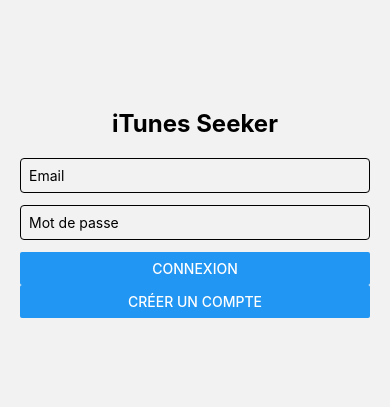
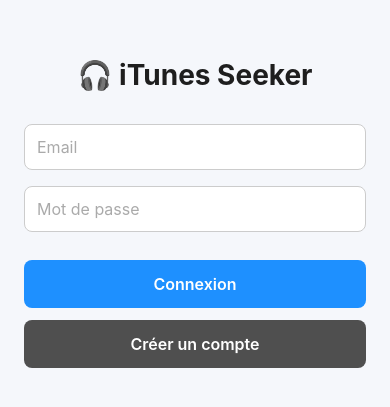
Before and after one commit to GoldSenseiBoi/iTunesSeeker, a React Native app in the folder iTunesSeeker/: screen / in a window 390 px wide. Shown: the part 209-616 px from the top of the page. Built offline with nearby package versions, Linux system fonts and the light colour scheme.

Commit message:
add new login

```diff
--- a/iTunesSeeker/screens/LoginScreen.js
+++ b/iTunesSeeker/screens/LoginScreen.js
@@ -1,5 +1,5 @@
 import React, { useEffect, useState } from 'react';
-import { Alert, Button, StyleSheet, Text, TextInput, View } from 'react-native';
+import { Alert, StyleSheet, Text, TextInput, TouchableOpacity, View } from 'react-native';
 import { signIn, signOut, signUp } from '../utils/auth';
 
 export default function LoginScreen({ setIsLoggedIn, logoutOnly }) {
@@ -13,10 +13,7 @@
   }, []);
 
   const handleLogin = async () => {
-    if (!email || !password) {
-      Alert.alert('Erreur', 'Veuillez remplir tous les champs');
-      return;
-    }
+    if (!email || !password) return Alert.alert('Erreur', 'Veuillez remplir tous les champs');
     try {
       await signIn(email, password);
       setIsLoggedIn(true);
@@ -26,10 +23,7 @@
   };
 
   const handleSignUp = async () => {
-    if (!email || !password) {
-      Alert.alert('Erreur', 'Veuillez remplir tous les champs');
-      return;
-    }
+    if (!email || !password) return Alert.alert('Erreur', 'Veuillez remplir tous les champs');
     try {
       await signUp(email, password);
       await signIn(email, password);
@@ -41,29 +35,69 @@
 
   return (
     <View style={styles.container}>
-      <Text style={styles.title}>iTunes Seeker</Text>
+      <Text style={styles.title}>🎧 iTunes Seeker</Text>
+
       <TextInput
-        style={styles.input}
         placeholder="Email"
         autoCapitalize="none"
+        value={email}
         onChangeText={setEmail}
-        value={email}
+        style={styles.input}
+        placeholderTextColor="#aaa"
       />
+
       <TextInput
-        style={styles.input}
         placeholder="Mot de passe"
         secureTextEntry
+        value={password}
         onChangeText={setPassword}
-        value={password}
+        style={styles.input}
+        placeholderTextColor="#aaa"
       />
-      <Button title="Connexion" onPress={handleLogin} />
-      <Button title="Créer un compte" onPress={handleSignUp} />
+
+      <TouchableOpacity style={styles.button} onPress={handleLogin}>
+        <Text style={styles.buttonText}>Connexion</Text>
+      </TouchableOpacity>
+
+      <TouchableOpacity style={[styles.button, styles.secondary]} onPress={handleSignUp}>
+        <Text style={styles.buttonText}>Créer un compte</Text>
+      </TouchableOpacity>
     </View>
   );
 }
 
 const styles = StyleSheet.create({
-  container: { flex: 1, justifyContent: 'center', padding: 20 },
-  input: { borderWidth: 1, marginBottom: 12, padding: 8, borderRadius: 4 },
-  title: { fontSize: 24, fontWeight: 'bold', marginBottom: 20, textAlign: 'center' },
+  container: { flex: 1, justifyContent: 'center', padding: 24, backgroundColor: '#f5f7fb' },
+  title: {
+    fontSize: 28,
+    fontWeight: 'bold',
+    textAlign: 'center',
+    marginBottom: 32,
+    color: '#1e1e1e',
+  },
+  input: {
+    borderWidth: 1,
+    borderColor: '#ccc',
+    borderRadius: 8,
+    padding: 12,
+    marginBottom: 16,
+    fontSize: 16,
+    backgroundColor: '#fff',
+    color: '#333',
+  },
+  button: {
+    backgroundColor: '#1e90ff',
+    paddingVertical: 14,
+    borderRadius: 8,
+    marginTop: 12,
+    alignItems: 'center',
+  },
+  secondary: {
+    backgroundColor: '#4f4f4f',
+  },
+  buttonText: {
+    color: '#fff',
+    fontWeight: '600',
+    fontSize: 16,
+  },
 });
```
